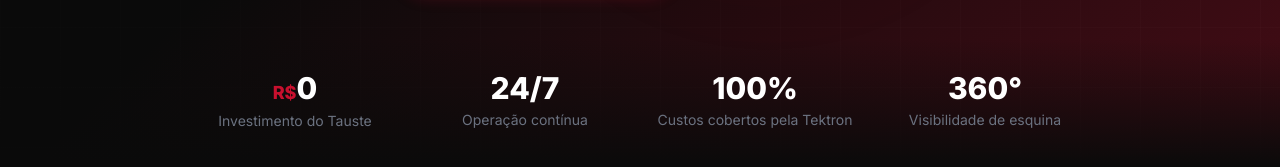
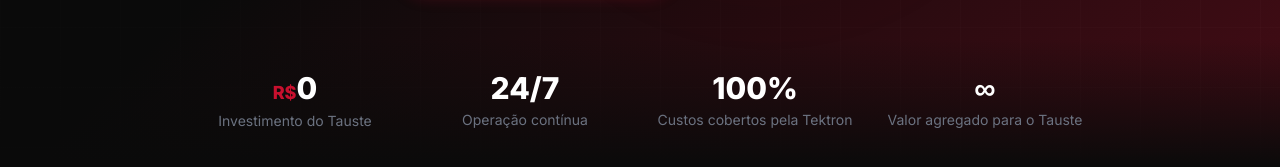
Before and after one commit to bi3211/quick-smokes, a React (Vite) app: page / in a window 1280 px wide. Shown: the part 633-800 px from the top of the page. Built offline with nearby package versions, Linux system fonts and the light colour scheme.

Commit message:
update: stat infinity valor agregado, build script fix

```diff
--- a/src/App.jsx
+++ b/src/App.jsx
@@ -170,7 +170,7 @@
                         { value: '0', label: 'Investimento do Tauste', suffix: 'R$' },
                         { value: '24/7', label: 'Operação contínua' },
                         { value: '100%', label: 'Custos cobertos pela Tektron' },
-                        { value: '360°', label: 'Visibilidade de esquina' },
+                        { value: '∞', label: 'Valor agregado para o Tauste' },
                     ].map((stat, i) => (
                         <div key={i} className="text-center">
                             <div className="text-2xl md:text-3xl font-extrabold text-white">
```
Also changed, not shown: package.json (line endings or trailing spaces).
